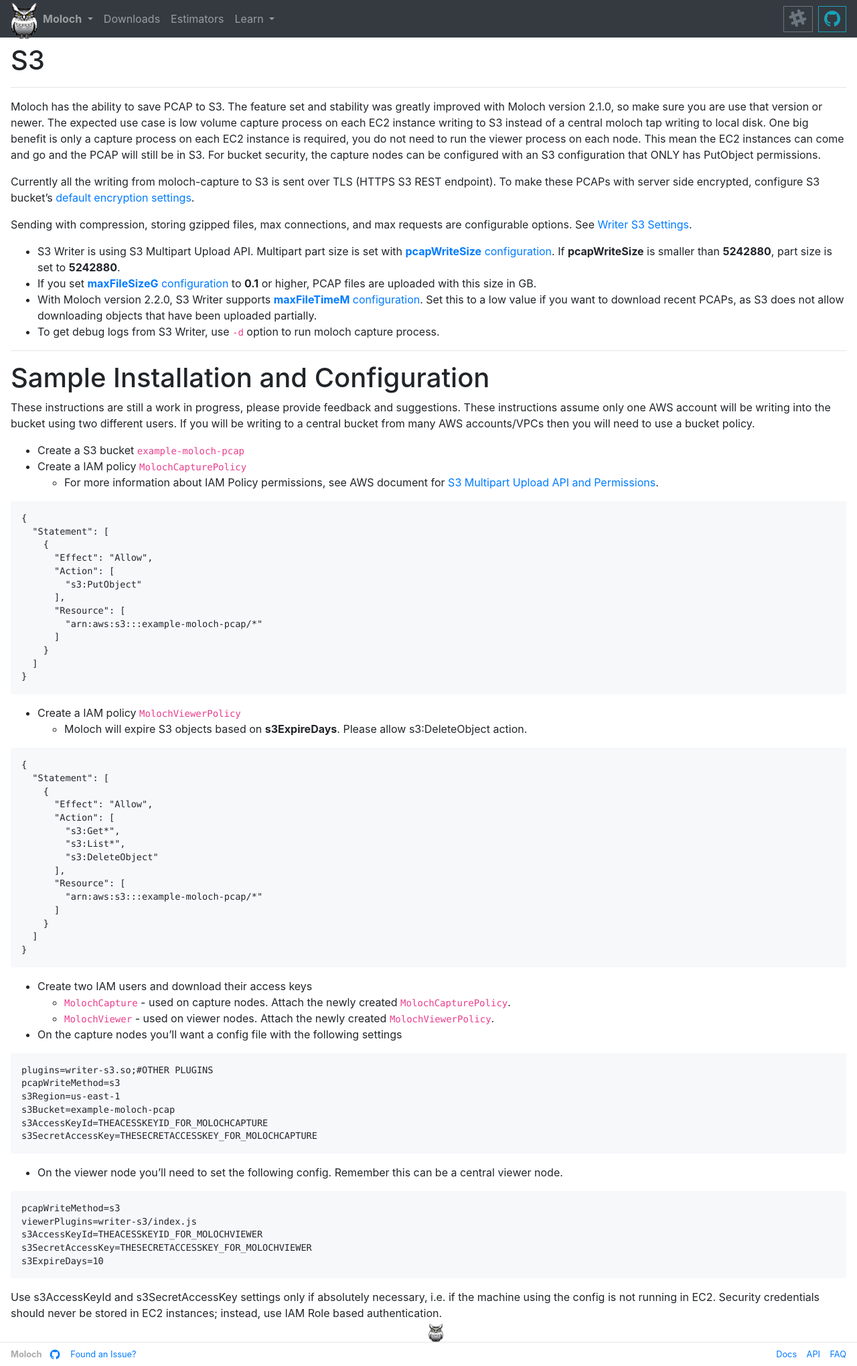
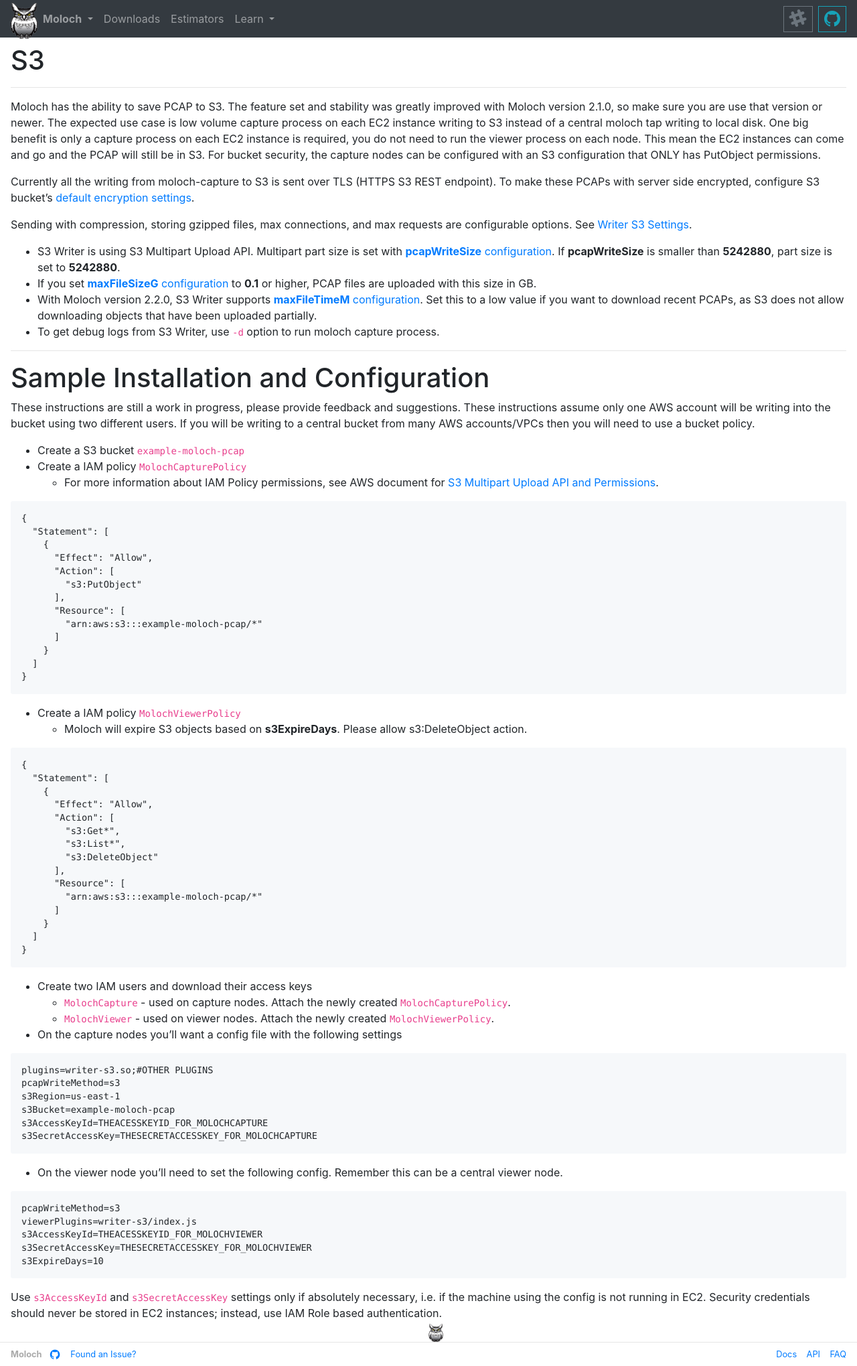
Before and after one commit to aol/molochweb, a Jekyll site: the page built from _wiki/s3.md, in a window 1280 px wide. Shown: the whole page at 67% size. Built offline with Jekyll 4.4.1, drawn with Linux system fonts in a browser that asks for light colours.

Commit message:
fix formatting

````diff
--- a/_wiki/s3.md
+++ b/_wiki/s3.md
@@ -98,5 +98,5 @@
 s3ExpireDays=10
 ```
 
-Use s3AccessKeyId and s3SecretAccessKey settings only if absolutely necessary, i.e. if the machine using the config is not running in EC2. Security credentials should never be stored in EC2 instances; instead, use IAM Role based authentication.
+Use ```s3AccessKeyId``` and ```s3SecretAccessKey``` settings only if absolutely necessary, i.e. if the machine using the config is not running in EC2. Security credentials should never be stored in EC2 instances; instead, use IAM Role based authentication.
 </div>
````
